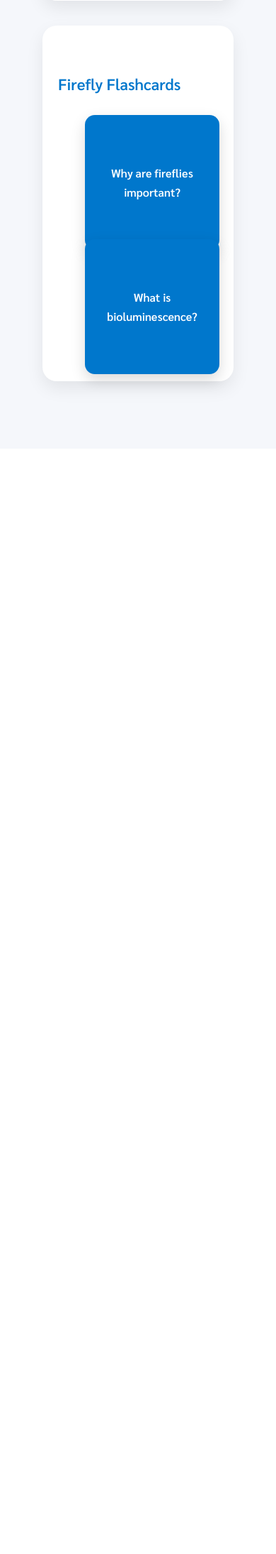
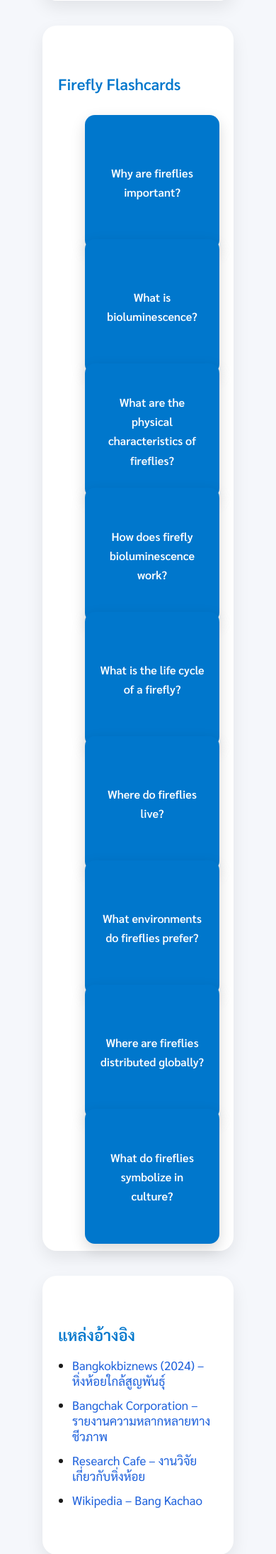
Before and after one commit to Wasupol112/firefly, a Flask app: page /learning in a window 390 px wide. Shown: the part 2177-4366 px from the top of the page at 71% size. Before the commit the page ends 2736 px from the top, so only its background shows below. Run offline with Flask 3, Linux system fonts and the light colour scheme.

Commit message:
Update learning.html

```diff
--- a/templates/learning.html
+++ b/templates/learning.html
@@ -67,6 +67,7 @@ gap:25px;
 overflow-x:auto;
 scroll-behavior:smooth;
 padding:10px;
+scroll-snap-type:x mandatory;
 }
 
 .video-slider::-webkit-scrollbar{
@@ -75,6 +76,7 @@ display:none;
 
 .video-card{
 flex:0 0 420px;
+scroll-snap-align:start;
 }
 
 .video-card img{
@@ -116,12 +118,12 @@ right:-10px;
 
 .flashcards{
 margin-top:30px;
-max-width:700px;
+max-width:900px;
 margin-left:auto;
 margin-right:auto;
 
 display:grid;
-grid-template-columns:repeat(2,1fr);
+grid-template-columns:repeat(3,1fr);
 gap:25px;
 }
 
@@ -153,7 +155,7 @@ justify-content:center;
 text-align:center;
 padding:25px;
 border-radius:14px;
-font-size:20px;
+font-size:16px;
 line-height:1.7;
 backface-visibility:hidden;
 }
@@ -245,10 +247,28 @@ font-size:16px;
 padding:20px;
 }
 
+/* reference */
+
+.reference ul{
+padding-left:20px;
+}
+
+.reference li{
+margin-bottom:12px;
+}
+
+.reference a{
+color:#1a5edb;
+text-decoration:none;
+}
+
+.reference a:hover{
+text-decoration:underline;
+}
+
 }
 
 </style>
-
 
 <div class="learning-container">
 
@@ -375,30 +395,160 @@ A chemical reaction producing light in living organisms.
 </div>
 </div>
 
+<div class="flashcard" onclick="flipCard(this)">
+<div class="card-inner">
+<div class="card-front">What are the physical characteristics of fireflies?</div>
+<div class="card-back">
+Fireflies have soft bodies, wings, and light-producing organs on their abdomen.
+</div>
+</div>
+</div>
+
+<div class="flashcard" onclick="flipCard(this)">
+<div class="card-inner">
+<div class="card-front">How does firefly bioluminescence work?</div>
+<div class="card-back">
+Light is produced by a chemical reaction involving luciferin, oxygen, and the enzyme luciferase.
+</div>
+</div>
+</div>
+
+<div class="flashcard" onclick="flipCard(this)">
+<div class="card-inner">
+<div class="card-front">What is the life cycle of a firefly?</div>
+<div class="card-back">
+Egg → Larva → Pupa → Adult. Most of their life is spent in the larval stage.
+</div>
+</div>
+</div>
+
+<div class="flashcard" onclick="flipCard(this)">
+<div class="card-inner">
+<div class="card-front">Where do fireflies live?</div>
+<div class="card-back">
+They are commonly found in wetlands, forests, and near rivers or mangroves.
+</div>
+</div>
+</div>
+
+<div class="flashcard" onclick="flipCard(this)">
+<div class="card-inner">
+<div class="card-front">What environments do fireflies prefer?</div>
+<div class="card-back">
+They prefer humid environments with dense vegetation and minimal artificial light.
+</div>
+</div>
+</div>
+
+<div class="flashcard" onclick="flipCard(this)">
+<div class="card-inner">
+<div class="card-front">Where are fireflies distributed globally?</div>
+<div class="card-back">
+Fireflies are found in many regions including Asia, the Americas, and parts of Europe.
+</div>
+</div>
+</div>
+
+<div class="flashcard" onclick="flipCard(this)">
+<div class="card-inner">
+<div class="card-front">What do fireflies symbolize in culture?</div>
+<div class="card-back">
+They often symbolize hope, beauty, and fleeting moments in nature.
+</div>
+</div>
 </div>
 
 </div>
+</div>
+
+
+<!-- reference -->
+
+<div class="section-card reference">
+
+<h2>แหล่งอ้างอิง</h2>
+
+<ul>
+
+<li>
+<a href="https://www.bangkokbiznews.com/environment/1185454" target="_blank">
+Bangkokbiznews (2024) – หิ่งห้อยใกล้สูญพันธุ์
+</a>
+</li>
+
+<li>
+<a href="https://www.bangchak.co.th/storage/document/biodiversity/2025/biodiversity-management-2025.pdf" target="_blank">
+Bangchak Corporation – รายงานความหลากหลายทางชีวภาพ
+</a>
+</li>
+
+<li>
+<a href="https://researchcafe.tsri.or.th/firefly/" target="_blank">
+Research Cafe – งานวิจัยเกี่ยวกับหิ่งห้อย
+</a>
+</li>
+
+<li>
+<a href="https://en.wikipedia.org/wiki/Bang_Kachao" target="_blank">
+Wikipedia – Bang Kachao
+</a>
+</li>
+
+</ul>
 
 </div>
 
+<script>
+const slider = document.getElementById("videoSlider");
+const cards = slider.children;
 
-<script>
+const cardWidth = cards[0].offsetWidth + 25;
+
+/* clone first & last */
+
+const firstClone = cards[0].cloneNode(true);
+const lastClone = cards[cards.length - 1].cloneNode(true);
+
+slider.appendChild(firstClone);
+slider.insertBefore(lastClone, cards[0]);
+
+/* start position */
+
+slider.scrollLeft = cardWidth;
+
+
+/* arrow buttons */
 
 function scrollVideo(direction){
 
-const slider=document.getElementById("videoSlider");
-
 slider.scrollBy({
-left: slider.clientWidth * direction,
+left: direction * cardWidth,
 behavior:"smooth"
 });
 
 }
 
+
+/* infinite loop */
+
+slider.addEventListener("scroll",()=>{
+
+const maxScroll = slider.scrollWidth - slider.clientWidth;
+
+if(slider.scrollLeft <= cardWidth){
+slider.scrollLeft = maxScroll - (cardWidth * 2);
+}
+
+if(slider.scrollLeft >= maxScroll - 5){
+slider.scrollLeft = cardWidth + 5;
+}
+
+});
+
+
 function flipCard(card){
 card.classList.toggle("flip");
 }
-
 </script>
 
 {% endblock %}
```
